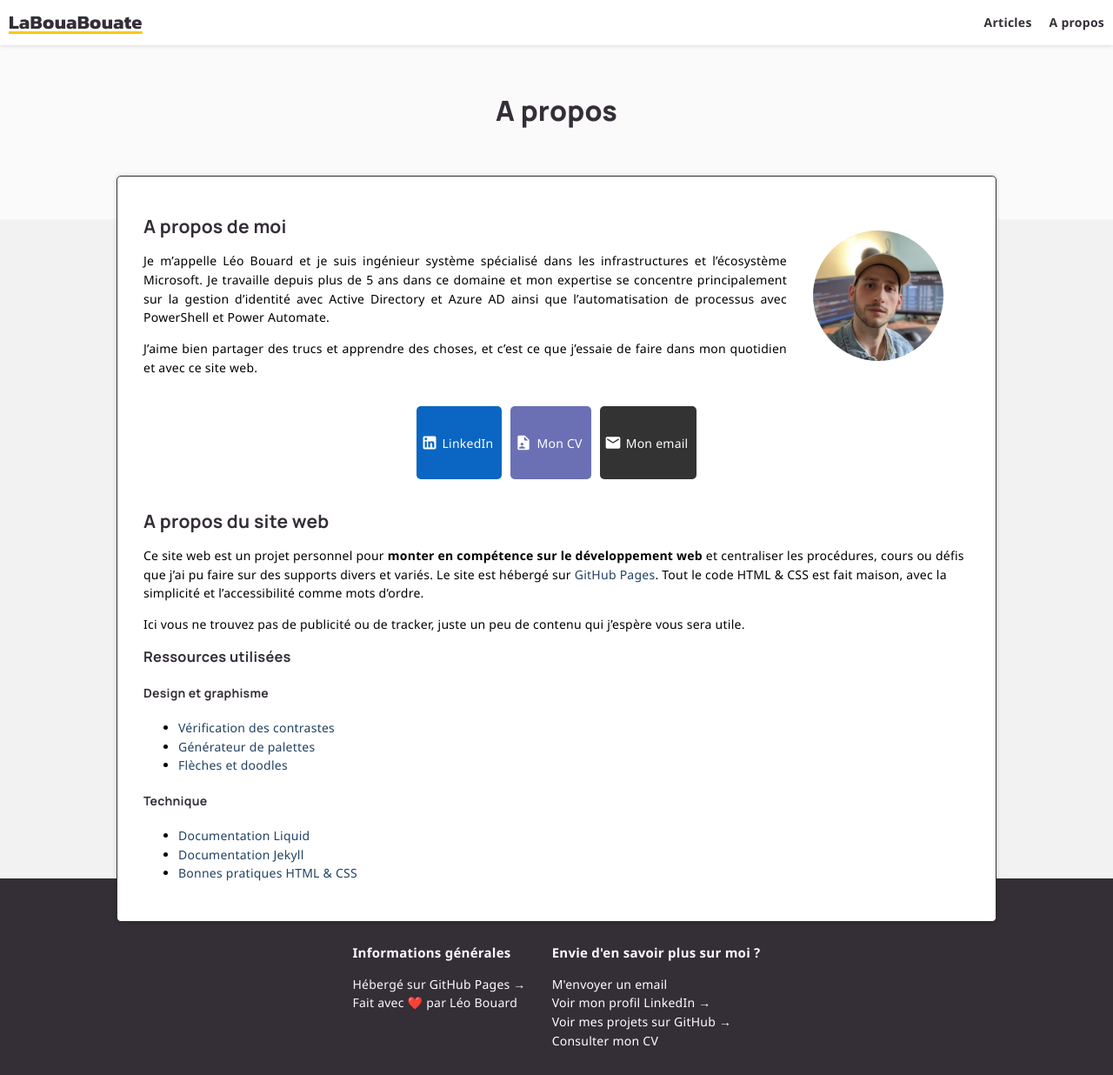
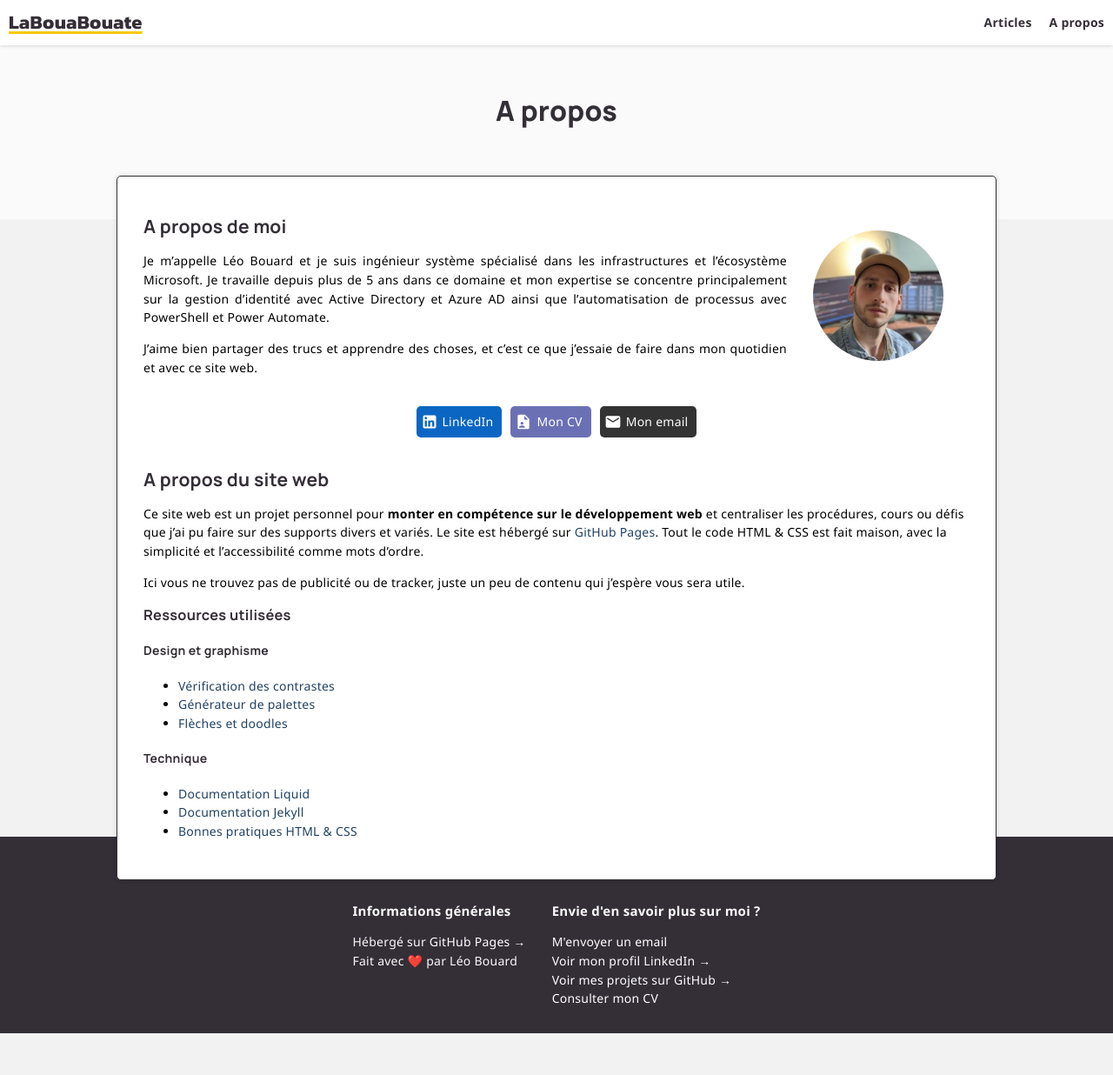
Before and after one commit to leobouard/leobouard.github.io, a Jekyll site: the page built from about.md, in a window 1280 px wide. Shown: the whole page at 87% size. Built offline with Jekyll 4.4.1, drawn with Linux system fonts in a browser that asks for light colours; some web fonts are replaced; after the commit the page ends 1188 px from its top, so only the background shows below that.

Commit message:
Modification mineures

```diff
--- a/assets/css/posts.scss
+++ b/assets/css/posts.scss
@@ -15,7 +15,7 @@
     z-index: 1;
     margin: -5px;
     padding: 5px 10px;
-    border-radius: 5px;
+    border-radius: 25px;
 }
 
 article {
--- a/assets/css/style.scss
+++ b/assets/css/style.scss
@@ -118,7 +118,7 @@
     img {
         display: block;
         max-width: 100%;
-        margin: 30px auto;
+        margin: auto;
     }
 
     hr {
```
